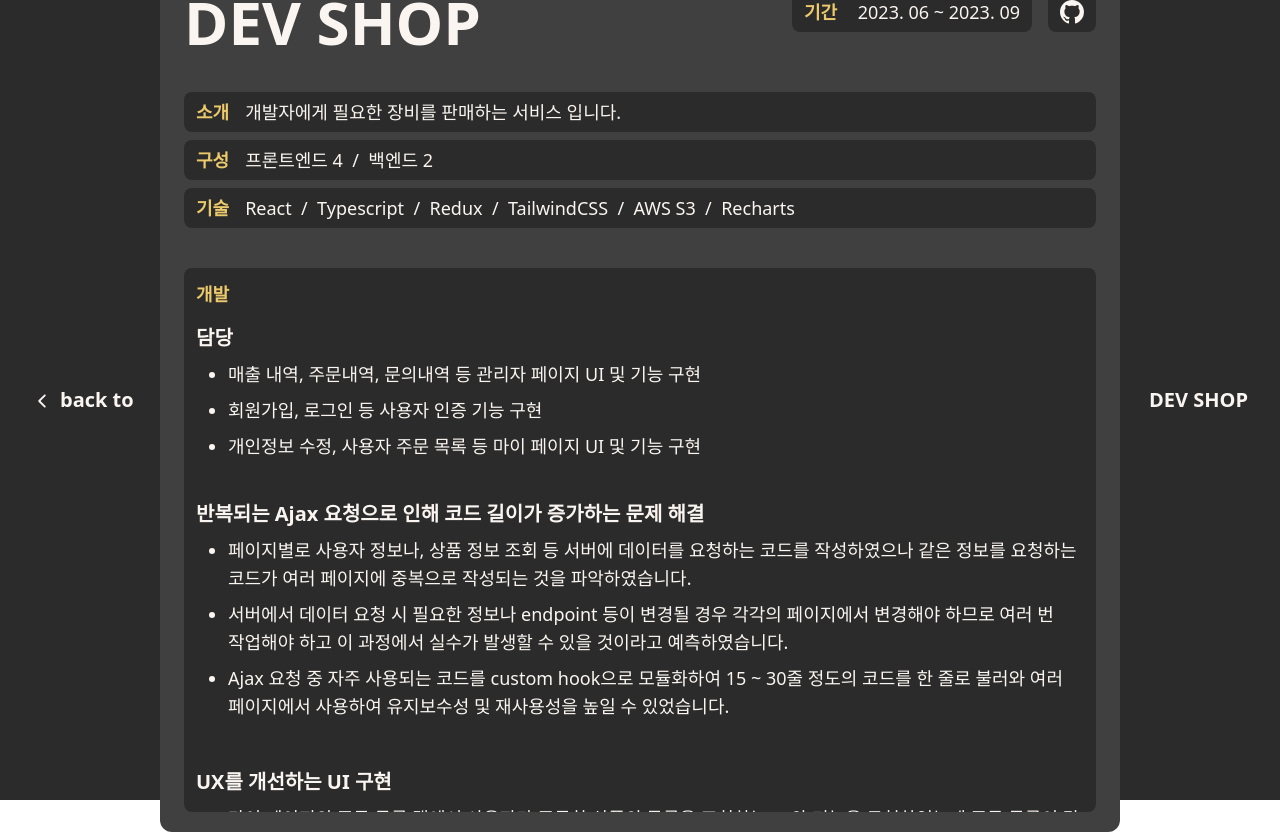
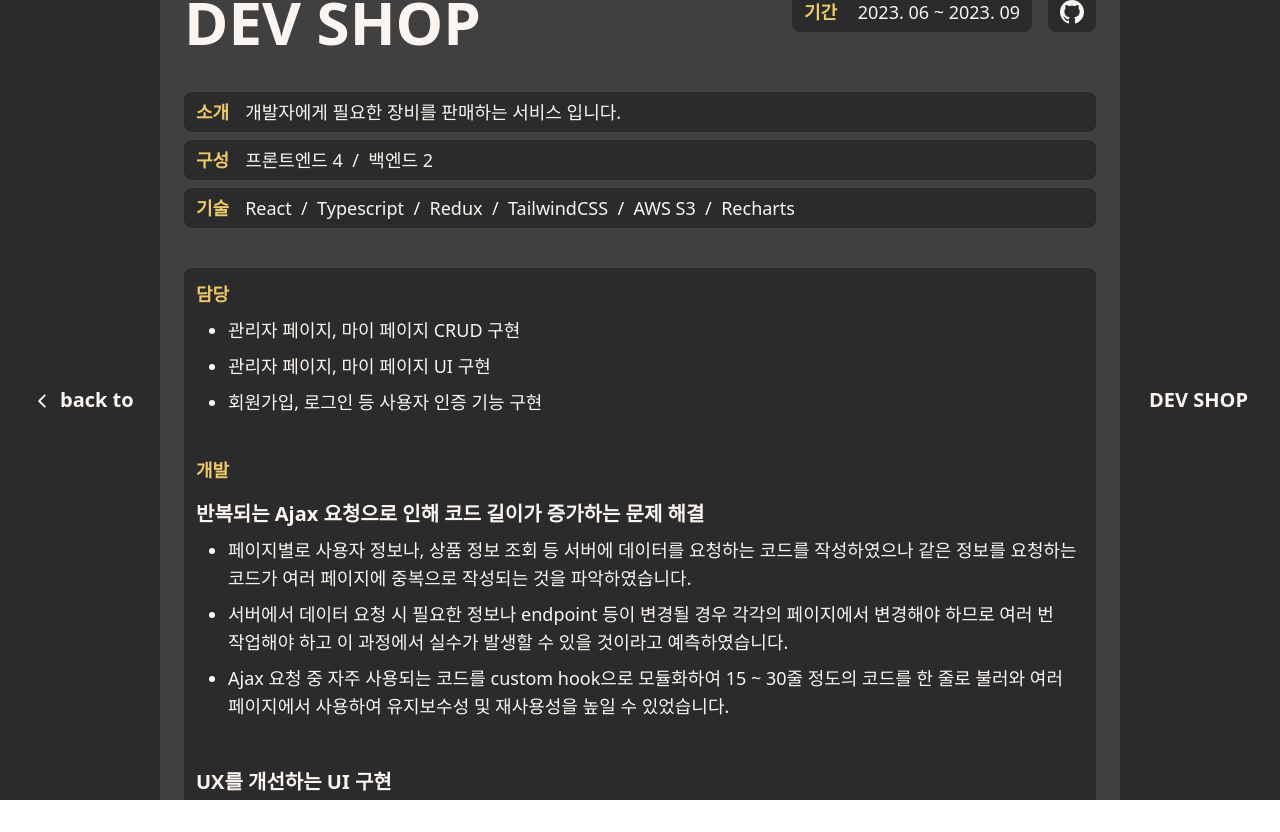
Before and after one commit to kyhui1115/portfolio, a React (Create React App) app: page /project/1 in a window 1280 px wide. After the commit the page ends 800 px from the top, so only its background shows below. Built offline with nearby package versions, Linux system fonts and the light colour scheme.

Commit message:
design: 프로젝트 페이지 디자인 수정

```diff
--- a/src/components/projectDetail/Main.tsx
+++ b/src/components/projectDetail/Main.tsx
@@ -1,13 +1,22 @@
+import { ReactElement } from 'react';
 import MainItem from './MainItem';
 import { dev } from './ProjectBody';
 
 interface propTypes {
   devs: dev[];
+  role: {
+    title: string;
+    body: ReactElement;
+  };
 }
 
-export default function Main({ devs }: propTypes) {
+export default function Main({ devs, role }: propTypes) {
   return (
     <div className="flex flex-col w-full px-3 py-3 mt-10 overflow-y-scroll bg-gray-500 rounded-lg h-136">
+      <span className="mb-2 text-lg font-bold text-yellow-100">담당</span>
+      <div className="mb-10 text-lg text-beige-100">
+        <ul className="ml-8 whitespace-pre-wrap list-disc">{role.body}</ul>
+      </div>
       <span className="mb-4 text-lg font-bold text-yellow-100">개발</span>
       {devs.map((dev, idx) => (
         <MainItem key={idx} title={dev.title} body={dev.body} />
--- a/src/components/projectDetail/ProjectBody.tsx
+++ b/src/components/projectDetail/ProjectBody.tsx
@@ -20,6 +20,10 @@ interface propTypes {
       name: string;
       text: string;
     };
+    role: {
+      title: string;
+      body: ReactElement;
+    };
     devs: dev[];
   };
 }
@@ -39,7 +43,7 @@ export default function ProjectBody({ project }: propTypes) {
     <div className="px-6 py-6 bg-gray-400 w-240 rounded-xl h-216">
       <Header title={project.title} term={project.term} links={project.links} />
       <Sub intro={project.intro} skill={project.skill} team={project.team} />
-      <Main devs={project.devs} />
+      <Main devs={project.devs} role={project.role} />
     </div>
   );
 }
--- a/src/components/projects/Project.tsx
+++ b/src/components/projects/Project.tsx
@@ -42,7 +42,7 @@ export default function Project({
       style={{
         zIndex: zIndex,
         top: 65 + idx * 20,
-        left: 300 - idx * 90,
+        left: 300 - idx * (120 - idx * 20),
       }}
       className={`absolute flex`}
     >
--- a/src/components/projects/ProjectInfo.tsx
+++ b/src/components/projects/ProjectInfo.tsx
@@ -12,7 +12,7 @@ export default function ProjectInfo({
   skill,
 }: propTypes) {
   return (
-    <div className="flex flex-col items-start mt-16 -ml-16">
+    <div className="flex flex-col items-start mt-16 -ml-16 h-60 w-84">
       <span className="text-2xl font-semibold tracking-wide text-beige-100">
         {title}
       </span>
--- a/src/data/projectDetails.tsx
+++ b/src/data/projectDetails.tsx
@@ -28,24 +28,24 @@ export const projectDetails = [
       name: '기술',
       text: 'React  /  React-native  /  Typescript  /  Redux  /  TailwindCSS  /  Vercel  /  React-native-webView',
     },
-    devs: [
-      {
+    role: {
       title: '담당',
       body: (
         <>
           <li className="mb-2">
+            메인, 전시 목록, 관심 목록, 취향 테스트, 프로필 페이지 CRUD 구현
+          </li>
+          <li className="mb-2">
+            메인, 전시 목록, 관심 목록, 취향 테스트, 프로필 페이지 UI 구현
+          </li>
+          <li className="mb-2">
             카카오 로그인, 로그아웃, 회원탈퇴 등 사용자 인증 기능 구현
           </li>
-            <li className="mb-2">
-              인기 전시, 지역별 전시 등 테마별 전시 목록 조회 UI 및 기능 구현
-            </li>
-            <li>
-              모바일 위치 서비스, 캘린더 일정 등록 기능 구현 등 프로젝트
-              프론트엔드 전반 UI 및 기능 구현
-            </li>
+          <li>모바일 위치 서비스, 캘린더 일정 등록 기능 구현</li>
         </>
       ),
     },
+    devs: [
       {
         title: '하이브리드 앱 구현',
         body: (
@@ -154,21 +154,17 @@ export const projectDetails = [
       name: '기술',
       text: 'React  /  Typescript  /  Redux  /  TailwindCSS  /  AWS S3  /  Recharts',
     },
-    devs: [
-      {
+    role: {
       title: '담당',
       body: (
         <>
-            <li className="mb-2">
-              매출 내역, 주문내역, 문의내역 등 관리자 페이지 UI 및 기능 구현
-            </li>
-            <li className="mb-2">회원가입, 로그인 등 사용자 인증 기능 구현</li>
-            <li>
-              개인정보 수정, 사용자 주문 목록 등 마이 페이지 UI 및 기능 구현
-            </li>
+          <li className="mb-2">관리자 페이지, 마이 페이지 CRUD 구현</li>
+          <li className="mb-2">관리자 페이지, 마이 페이지 UI 구현</li>
+          <li>회원가입, 로그인 등 사용자 인증 기능 구현</li>
         </>
       ),
     },
+    devs: [
       {
         title: '반복되는 Ajax 요청으로 인해 코드 길이가 증가하는 문제 해결',
         body: (
@@ -239,16 +235,16 @@ export const projectDetails = [
       name: '기술',
       text: 'React  /  Javascript  /  Zustand  /  TailwindCSS  /  AWS S3  /  Kakao Map API',
     },
-    devs: [
-      {
+    role: {
       title: '담당',
       body: (
         <>
-            <li className="mb-2">헬스장 목록, 상세 페이지 UI 및 기능 구현</li>
-            <li>헬스장 등록, 수정 페이지 UI 및 기능 구현</li>
+          <li className="mb-2">헬스장 목록, 상세, 리뷰 페이지 CRUD 구현</li>
+          <li>헬스장 목록, 상세, 리뷰 페이지 UI 구현</li>
         </>
       ),
     },
+    devs: [
       {
         title: '안정적인 Form 데이터 관리',
         body: (
--- a/src/layout/Main.tsx
+++ b/src/layout/Main.tsx
@@ -9,6 +9,7 @@ import ScrollText from '../components/aboutMe/ScrollText';
 
 export default function Main() {
   const [currentPage, setCurrentPage] = useState(0);
+
   return (
     <div className="relative flex flex-col w-full">
       <Nav currentPage={currentPage} />
--- a/src/pages/ProjectDetail.tsx
+++ b/src/pages/ProjectDetail.tsx
@@ -9,7 +9,7 @@ export default function ProjectDetail() {
   const project = projectDetails[id];
 
   return (
-    <div className="relative flex items-center justify-center w-screen h-screen bg-gray-500">
+    <div className="relative flex items-center justify-center w-screen h-screen overflow-y-scroll bg-gray-500">
       <ProjectTitle title={project.title} />
       <ProjectBody project={project} />
       <BackBtn />
--- a/tailwind.config.js
+++ b/tailwind.config.js
@@ -9,6 +9,7 @@ module.exports = {
       },
       width: {
         240: '60rem',
+        84: '21rem',
       },
       colors: {
         'beige-100': '#FAF5F0',
```
Lines whose indentation alone changed are shown as unchanged.
